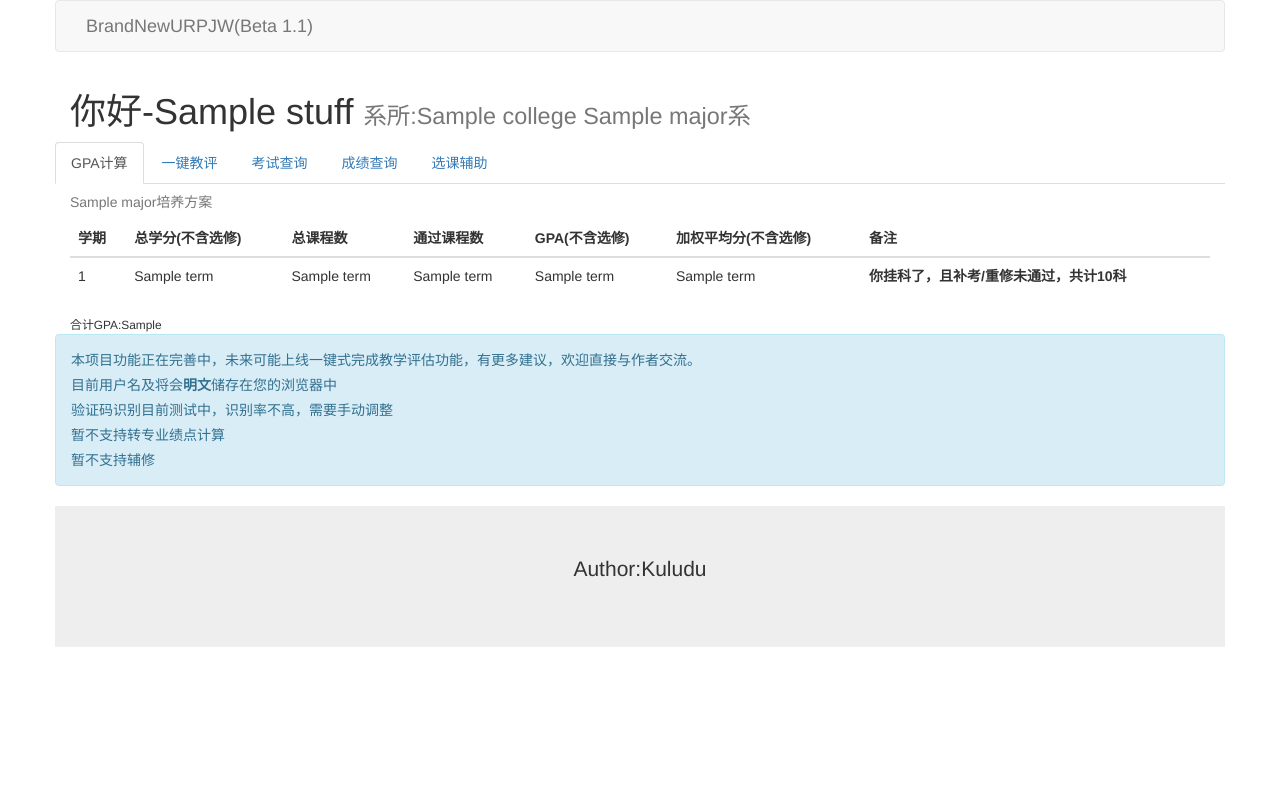
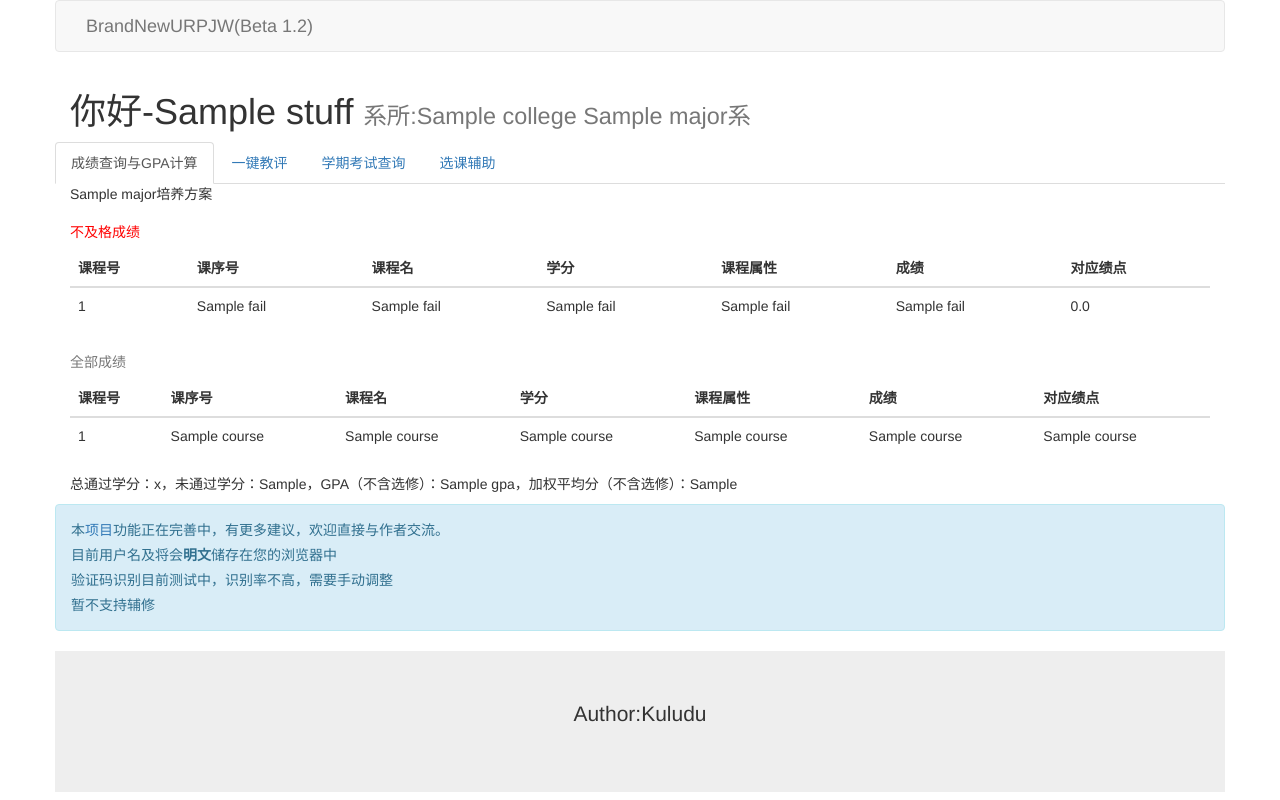
Before and after one commit to Kuludu/BrandNewURPJW, a Flask app: template templates/manage.html in a window 1280 px wide. Run offline with Flask 2, Linux system fonts and the light colour scheme; the template is opened without the code that fills it: most values are stand-ins (such as "Sample title", 1, 10 or a date in 2020).

Commit message:
完成考试查询，修复成绩计算

```diff
--- a/connect.py
+++ b/connect.py
@@ -8,7 +8,8 @@ host = config.host
 login_url = 'http://' + host + '/loginAction.do'
 vcode_url = 'http://' + host + '/validateCodeAction.do'
 name_url = 'http://' + host + '/xjInfoAction.do?oper=xjxx'
-grade_url = 'http://' + host + '/gradeLnAllAction.do?type=ln&oper=qbinfo'
+all_grade_url = 'http://' + host + '/gradeLnAllAction.do?type=ln&oper=fainfo&fajhh=17318'
+exam_url = 'http://' + host + '/ksApCxAction.do?oper=getKsapXx'
 
 init_headers = {
     'Connection': 'Keep-Alive',
@@ -69,8 +70,15 @@ def get_name_content(student):
         return False
 
 
-def get_gradeinfo_content(student):
+def get_all_grade_info_content(student):
     try:
-        return student.session.get(grade_url, headers=student.headers)
+        return student.session.get(all_grade_url, headers=student.headers)
     except ConnectionError:
         return False
+
+
+def get_exam_content(student):
+    try:
+        return student.session.get(exam_url, headers=student.headers)
+    except ConnectionError:
+        return False
--- /dev/null
+++ b/templates/exam.html
@@ -0,0 +1,25 @@
+<table class="table">
+ <caption>{{ stuff.major }}培养方案</caption>
+ <thead>
+    <tr>
+      <th>教学楼</th>
+      <th>教室</th>
+      <th>课程</th>
+      <th>考试周次</th>
+      <th>考试星期</th>
+      <th>考试时间</th>
+    </tr>
+ </thead>
+ <tbody>
+ 	{% for exam in stuff.exams %}
+    <tr>
+      <td>{{ exam[0] }}</td>
+      <td>{{ exam[1] }}</td>
+      <td>{{ exam[2] }}</td>
+      <td>{{ exam[3] }}</td>
+      <td>{{ exam[4] }}</td>
+      <td>{{ exam[5] }}</td>
+    </tr>
+    {% endfor %}
+ </tbody>
+</table>
--- a/templates/footer.html
+++ b/templates/footer.html
@@ -1,9 +1,8 @@
 <footer>
 	<div id="statement" class="alert alert-info container">
-			<p>本项目功能正在完善中，未来可能上线一键式完成教学评估功能，有更多建议，欢迎直接与作者交流。</p>
+			<p>本<a href="https://github.com/Kuludu/BrandNewURPJW">项目</a>功能正在完善中，有更多建议，欢迎直接与作者交流。</p>
 			<p>目前用户名及将会<b>明文</b>储存在您的浏览器中</p>
 			<p>验证码识别目前测试中，识别率不高，需要手动调整</p>
-			<p>暂不支持转专业绩点计算</p>
 			<p>暂不支持辅修</p>
 	</div>
 
--- a/templates/gpa.html
+++ /dev/null
@@ -1,32 +0,0 @@
-<table class="table">
- <caption>{{ stuff.major }}培养方案</caption>
- <thead>
-    <tr>
-      <th>学期</th>
-      <th>总学分(不含选修)</th>
-      <th>总课程数</th>
-      <th>通过课程数</th>
-      <th>GPA(不含选修)</th>
-      <th>加权平均分(不含选修)</th>
-      <th>备注</th>
-    </tr>
- </thead>
- <tbody>
- 	{% for term in stuff.terms %}
-    <tr>
-      <td>{{ term[0] }}</td>
-      <td>{{ term[1] }}</td>
-      <td>{{ term[2] }}</td>
-      <td>{{ term[3] }}</td>
-      <td>{{ term[4] }}</td>
-      <td>{{ term[5] }}</td>
-      <td>
-      	{% if term[2] - term[3] > 1 %}
-      	<b>你挂科了，且补考/重修未通过，共计{{ term[2] - term[3] }}科</b>
-      	{% endif %}
-      </td>
-    </tr>
-    {% endfor %}
- </tbody>
-</table>
-<small>合计GPA:{{ stuff.tot_gpa }}</small>
--- a/templates/grade.html
+++ /dev/null
@@ -1,30 +0,0 @@
-{% for term in stuff.terms %}
-<table class="table">
-    <caption>{{ term[0] }}</caption>
-    <thead>
-        <tr>
-          <th>课程号</th>
-          <th>课序号</th>
-          <th>课程名</th>
-          <th>学分</th>
-          <th>课程属性</th>
-          <th>成绩</th>
-          <th>对应绩点</th>
-        <th>
-    </tr>
- </thead>
- <tbody>
- 	{% for course in term[6] %}
-    <tr>
-      <td>{{ course[0] }}</td>
-      <td>{{ course[1] }}</td>
-      <td>{{ course[2] }}</td>
-      <td>{{ course[3] }}</td>
-      <td>{{ course[4] }}</td>
-      <td>{{ course[5] }}</td>
-      <td>{{ course[6] }}</td>
-    </tr>
-    {% endfor %}
- </tbody>
-</table>
-{% endfor %}
--- /dev/null
+++ b/templates/grade_gpa.html
@@ -0,0 +1,62 @@
+<p>{{ stuff.major }}培养方案</p>
+{% if stuff.fails %}
+<table class="table">
+  <caption><font color="red">不及格成绩</font></caption>
+  <thead>
+    <tr>
+      <th>课程号</th>
+      <th>课序号</th>
+      <th>课程名</th>
+      <th>学分</th>
+      <th>课程属性</th>
+      <th>成绩</th>
+      <th>对应绩点</th>
+    </tr>
+  </thead>
+  <tbody>
+    {% for fail in stuff.fails %}
+    <tr>
+      <td>{{ fail[0] }}</td>
+      <td>{{ fail[1] }}</td>
+      <td>{{ fail[2] }}</td>
+      <td>{{ fail[3] }}</td>
+      <td>{{ fail[4] }}</td>
+      <td>{{ fail[5] }}</td>
+      <td>0.0</td>
+    </tr>
+    {% endfor %}
+  </tbody>
+</table>
+{% endif %}
+<table class="table">
+  <caption>全部成绩</caption>
+  <thead>
+    <tr>
+      <th>课程号</th>
+      <th>课序号</th>
+      <th>课程名</th>
+      <th>学分</th>
+      <th>课程属性</th>
+      <th>成绩</th>
+      <th>对应绩点</th>
+  </thead>
+  <tbody>
+    {% for course in stuff.courses %}
+    <tr>
+      <td>{{ course[0] }}</td>
+      <td>{{ course[1] }}</td>
+      <td>{{ course[2] }}</td>
+      <td>{{ course[3] }}</td>
+      <td>{{ course[4] }}</td>
+      {% if course[5] >= 90 %}
+      <td><font color="green">{{ course[5] }}</font></td>
+      <td><font color="green">{{ course[6] }}</font></td>
+      {% else %}
+      <td>{{ course[5] }}</td>
+      <td>{{ course[6] }}</td>
+      {% endif %}
+    </tr>
+    {% endfor %}
+  </tbody>
+</table>
+<p>总通过学分：{{ stuff.pass_point }}，未通过学分：{{ stuff.fail_point }}，GPA（不含选修）：{{ stuff.gpa }}，加权平均分（不含选修）：{{ stuff.ave_grade }}</p>
--- a/templates/header.html
+++ b/templates/header.html
@@ -2,7 +2,7 @@
 	<nav class="container navbar navbar-default" role="navigation">
 		<div class="container-fluid">
 			<div class="navbar-header">
-				<a class="navbar-brand">BrandNewURPJW(Beta 1.1)</a>
+				<a class="navbar-brand">BrandNewURPJW(Beta 1.2)</a>
 			</div>
 
 			{% if session['login'] == 1 %}
--- a/templates/manage.html
+++ b/templates/manage.html
@@ -17,16 +17,13 @@
 
 		<ul id="nav" class="container nav nav-tabs">
 			<li class="active">
-				<a href="#gpa" data-toggle="tab">GPA计算</a>
+				<a href="#grade_gpa" data-toggle="tab">成绩查询与GPA计算</a>
 			</li>
 			<li>
 				<a href="#evaluation" data-toggle="tab">一键教评</a>
 			</li>
 			<li>
-				<a href="#exam" data-toggle="tab">考试查询</a>
-			</li>
-			<li>
-				<a href="#grade" data-toggle="tab">成绩查询</a>
+				<a href="#exam" data-toggle="tab">学期考试查询</a>
 			</li>
 			<li>
 				<a href="#course" data-toggle="tab">选课辅助</a>
@@ -34,9 +31,9 @@
 		</ul>
 
 		<div id="navContent" class="tab-content">
-			<div class="tab-pane fade in active" id="gpa">
+			<div class="tab-pane fade in active" id="grade_gpa">
 				<div class="container">
-					{% include 'gpa.html' %}
+					{% include 'grade_gpa.html' %}
 				</div>
 			</div>
 			<div class="tab-pane fade" id="evaluation">
@@ -46,12 +43,7 @@
 			</div>
 			<div class="tab-pane fade" id="exam">
 				<div class="container">
-					<p>尚未完成</p>
-				</div>
-			</div>
-			<div class="tab-pane fade" id="grade">
-				<div class="container">
-					{% include 'grade.html' %}
+					{% include 'exam.html' %}
 				</div>
 			</div>
 			<div class="tab-pane fade" id="course">
```
Also changed, not shown: student.py (+48 -61 lines), README.md.
